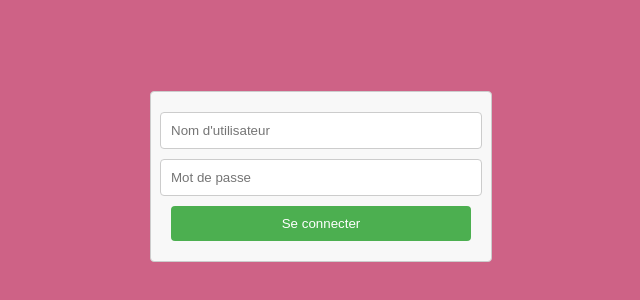
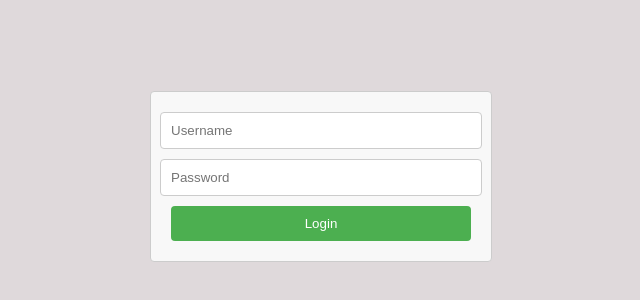
Before and after one commit to liav2002/FSWD_PR5_0871_3728, a React (Create React App) app in the folder app/: page /login in a window 1280 px wide. Shown: the part 194-494 px from the top of the page, without its empty margins (249-889 px from the left). Built offline with nearby package versions, Linux system fonts and the light colour scheme.

Commit message:
finish login

```diff
--- a/app/src/App.css
+++ b/app/src/App.css
@@ -2,5 +2,5 @@
 
 
 body {
-  background-color: #ce6286 ;
+  background-color: #dfd9db ;
 }
--- a/app/src/App.js
+++ b/app/src/App.js
@@ -1,6 +1,7 @@
 import React from 'react';
 import './App.css';
 import Login from './components/login';
+import Home from './components/home';
 import { Route, BrowserRouter as Router, Redirect, Switch } from 'react-router-dom'
 
 function App() {
@@ -18,7 +19,7 @@ function App() {
           </Route>
 
           <Route path="/home">
-            <h1>Hello</h1>
+            <Home />
           </Route>
 
         </Switch>
--- /dev/null
+++ b/app/src/components/home.js
@@ -0,0 +1,17 @@
+import React from 'react';
+
+function Home() {
+  const user = JSON.parse(localStorage.getItem('user'));
+
+  return (
+    <>
+      <div className="container">
+        <div className="content">
+            <h1>Hello</h1>
+        </div>
+      </div>
+    </>
+  );
+}
+
+export default Home;
--- a/app/src/components/login.js
+++ b/app/src/components/login.js
@@ -48,18 +48,18 @@ function Login() {
             <input
               className="input"
               type="text"
-              placeholder="Nom d'utilisateur"
+              placeholder="Username"
               value={username}
               onChange={handleChangeUsername}
             />
             <input
               className="input"
               type="password"
-              placeholder="Mot de passe"
+              placeholder="Password"
               value={password}
               onChange={handleChangePassword}
             />
-            <button className="button">Se connecter</button>
+            <button className="button">Login</button>
           </form>
         </div>
       );
--- a/app/src/css/login.css
+++ b/app/src/css/login.css
@@ -42,8 +42,3 @@
   .button:hover {
     background-color: #45a049;
   }
-
-  .error {
-    color: red;
-    margin-top: 10px;
-  }
--- a/app/src/index.js
+++ b/app/src/index.js
@@ -3,6 +3,15 @@ import ReactDOM from 'react-dom';
 import './index.css';
 import App from './App';
 import reportWebVitals from './reportWebVitals';
+
+// Suppress specific warning messages
+const consoleErrorOrig = console.error;
+console.error = function(message) {
+  if (message.startsWith('Warning: ReactDOM.render')) {
+    return;
+  }
+  consoleErrorOrig.apply(console, arguments);
+};
 
 ReactDOM.render(
   <React.StrictMode>
```
